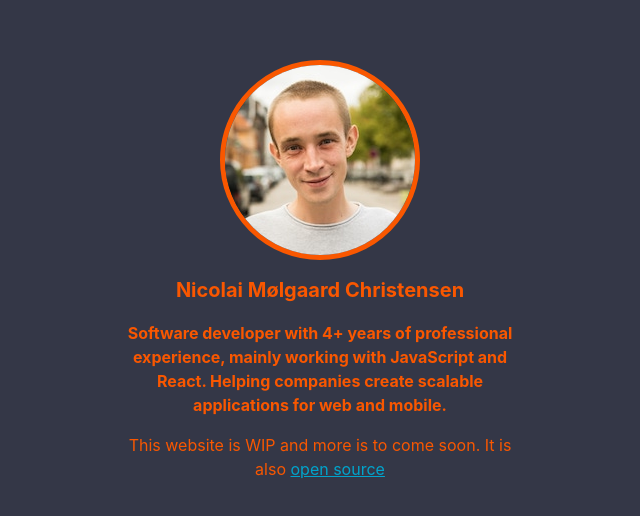
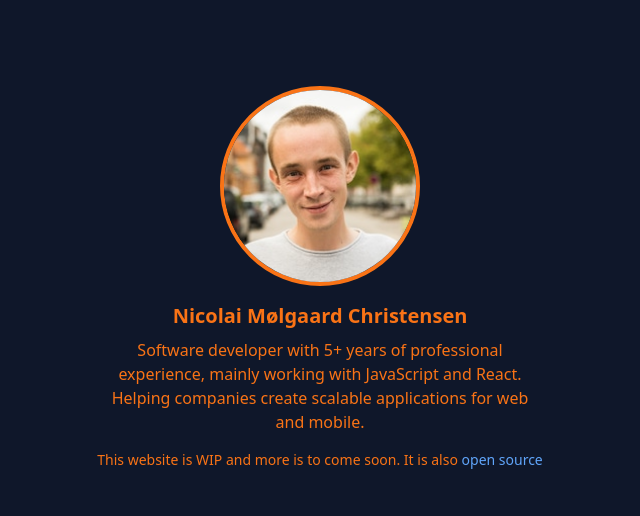
Before and after one commit to nmchr7/nicolaic-website, a Next.js app: page / in a window 1280 px wide. Shown: the part 122-638 px from the top of the page, without its empty margins (320-960 px from the left). Built offline with nearby package versions, Linux system fonts and the light colour scheme.

Commit message:
move from styled-jsx to tailwind

```diff
--- a/package.json
+++ b/package.json
@@ -16,6 +16,7 @@
   },
   "devDependencies": {
     "@next/eslint-plugin-next": "13.4.6",
+    "autoprefixer": "10.4.14",
     "eslint": "8.43.0",
     "eslint-config-airbnb": "19.0.4",
     "eslint-config-prettier": "8.8.0",
@@ -23,6 +24,8 @@
     "eslint-plugin-jsx-a11y": "6.7.1",
     "eslint-plugin-react": "7.32.2",
     "eslint-plugin-react-hooks": "4.6.0",
-    "prettier": "2.8.8"
+    "postcss": "8.4.24",
+    "prettier": "2.8.8",
+    "tailwindcss": "3.3.2"
   }
 }
--- /dev/null
+++ b/postcss.config.js
@@ -0,0 +1,6 @@
+module.exports = {
+  plugins: {
+    tailwindcss: {},
+    autoprefixer: {},
+  },
+}
--- a/src/components/ProfileImage.jsx
+++ b/src/components/ProfileImage.jsx
@@ -1,17 +1,13 @@
-import theme from '../styles/theme';
+import Image from 'next/image';
 
 export default function ProfileImage() {
   return (
-    <>
-      <img className="profile_image" src="assets/profile_image.jpg" alt="" />
-      <style jsx>{`
-        .profile_image {
-          width: 200px;
-          height: 200px;
-          border: 5px solid ${theme.color.primary};
-          border-radius: 100px;
-        }
-      `}</style>
-    </>
+    <Image
+      width={200}
+      height={200}
+      className="rounded-full border-4 border-orange-500"
+      src="/assets/profile_image.jpg"
+      alt=""
+    />
   );
 }
--- a/src/pages/_app.jsx
+++ b/src/pages/_app.jsx
@@ -1,12 +1,12 @@
 import { DefaultSeo } from 'next-seo';
 
-import GlobalStyle from '../styles/global';
+import '../styles/globals.css';
+
 import SEO from '../../next-seo.config';
 
 export default function App({ Component, pageProps }) {
   return (
     <>
-      <GlobalStyle />
       <DefaultSeo {...SEO} />
       <Component {...pageProps} />
     </>
--- a/src/pages/index.jsx
+++ b/src/pages/index.jsx
@@ -1,53 +1,26 @@
-import theme from '../styles/theme';
 import ProfileImage from '../components/ProfileImage';
 
 export default function Home() {
   return (
-    <>
-      {/* <Style /> */}
-      <div className="container">
+    <div className="flex flex-1 items-center justify-center flex-col h-screen bg-slate-900">
       <ProfileImage />
-        <h1 className="name">Nicolai Mølgaard Christensen</h1>
-        <h2 className="heading">
-          Software developer with 4+ years of professional experience, mainly
+      <h1 className="mt-4 text-xl font-semibold text-orange-500">
+        Nicolai Mølgaard Christensen
+      </h1>
+      <h2 className="text-center mt-2 max-w-md text-orange-500">
+        Software developer with 5+ years of professional experience, mainly
         working with JavaScript and React. Helping companies create scalable
         applications for web and mobile.
       </h2>
-        <p className="disclaimer">
+      <p className="text-center mt-4 text-sm text-orange-500">
         This website is WIP and more is to come soon. It is also&nbsp;
         <a
-            className="repo-link"
+          className="text-blue-400"
           href="https://github.com/nmchr7/nicolaic-website"
         >
           open source
         </a>
       </p>
     </div>
-      <style jsx>{`
-        .container {
-          display: flex;
-          align-items: center;
-          justify-content: center;
-          flex-direction: column;
-          height: 100vh;
-        }
-        .name {
-          margin-top: 15px;
-        }
-        .heading {
-          text-align: center;
-          max-width: 425px;
-        }
-        .disclaimer {
-          font-size: 1rem;
-          text-align: center;
-          max-width: 425px;
-        }
-        .repo-link {
-          font-size: inherit;
-          color: ${theme.color.secondary};
-        }
-      `}</style>
-    </>
   );
 }
--- a/src/styles/global.jsx
+++ /dev/null
@@ -1,42 +0,0 @@
-import theme from './theme';
-
-export default function GlobalStyle() {
-  return (
-    <style jsx global>{`
-      * {
-        box-sizing: inherit;
-        line-height: 1.5;
-      }
-      html {
-        box-sizing: border-box;
-        overflow-y: scroll;
-      }
-      body {
-        margin: 0;
-        padding: 0 20px;
-        overflow-x: hidden;
-        background-color: ${theme.color.background};
-        font-family: ${theme.font.family};
-        font-size: ${theme.font.family};
-        color: ${theme.color.primary};
-        -webkit-font-smoothing: antialiased;
-        -moz-osx-font-smoothing: grayscale;
-      }
-      h1,
-      h2,
-      p {
-        font-family: ${theme.font.family};
-        margin: 0;
-        margin-bottom: 1rem;
-        padding: 0;
-        color: inherit;
-      }
-      h1 {
-        font-size: 1.25rem;
-      }
-      h2 {
-        font-size: 1rem;
-      }
-    `}</style>
-  );
-}
--- /dev/null
+++ b/src/styles/globals.css
@@ -0,0 +1,3 @@
+@tailwind base;
+@tailwind components;
+@tailwind utilities;
--- a/src/styles/theme.js
+++ /dev/null
@@ -1,12 +0,0 @@
-export default {
-  color: {
-    background: '#343747',
-    primary: '#F95700',
-    secondary: '#00A4CC',
-  },
-  font: {
-    family:
-      "-apple-system, BlinkMacSystemFont, 'Segoe UI', Roboto, Helvetica, Arial, sans-serif",
-    size: '14px',
-  },
-};
--- /dev/null
+++ b/tailwind.config.js
@@ -0,0 +1,8 @@
+/** @type {import('tailwindcss').Config} */
+module.exports = {
+  content: ['./src/**/*.{js,ts,jsx,tsx,mdx}'],
+  theme: {
+    extend: {},
+  },
+  plugins: [],
+};
```
Also changed, not shown: 1 other file (tests, documents, lock files or other folders). Lines whose indentation alone changed are shown as unchanged.
